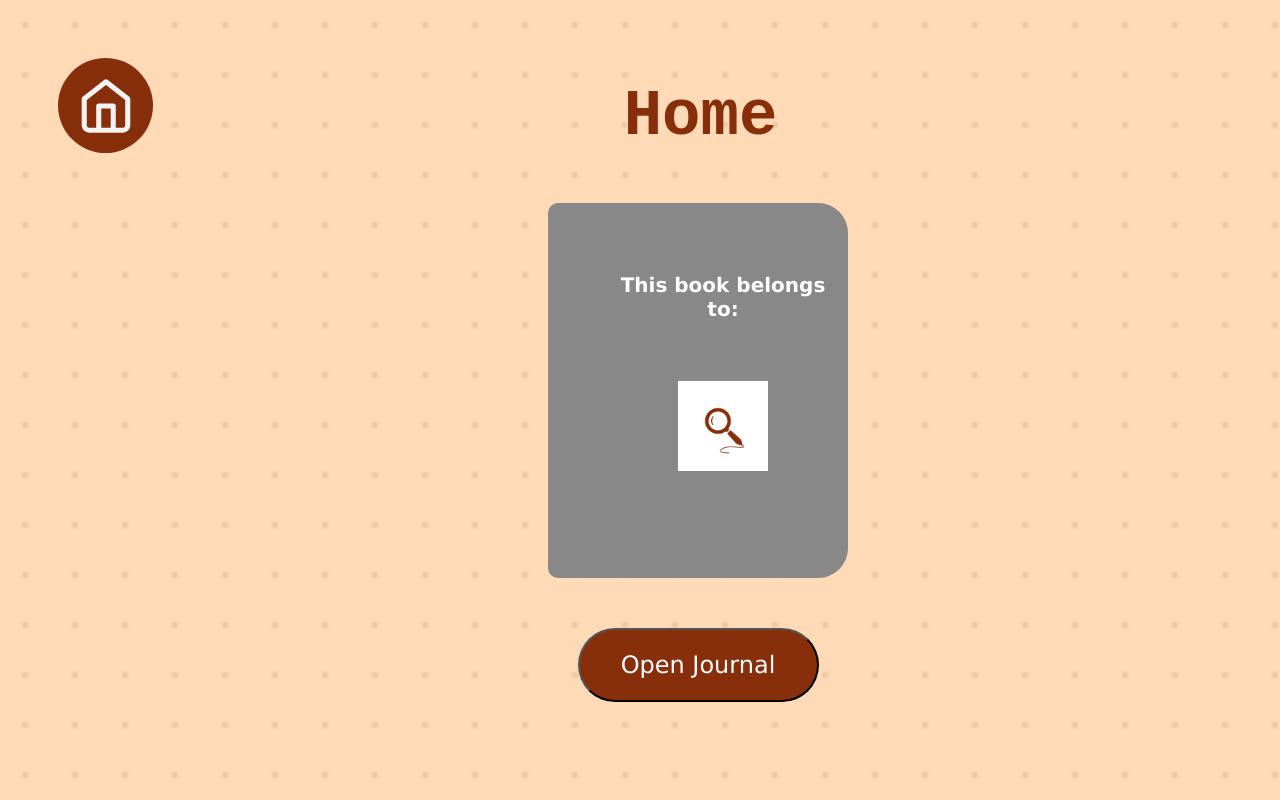
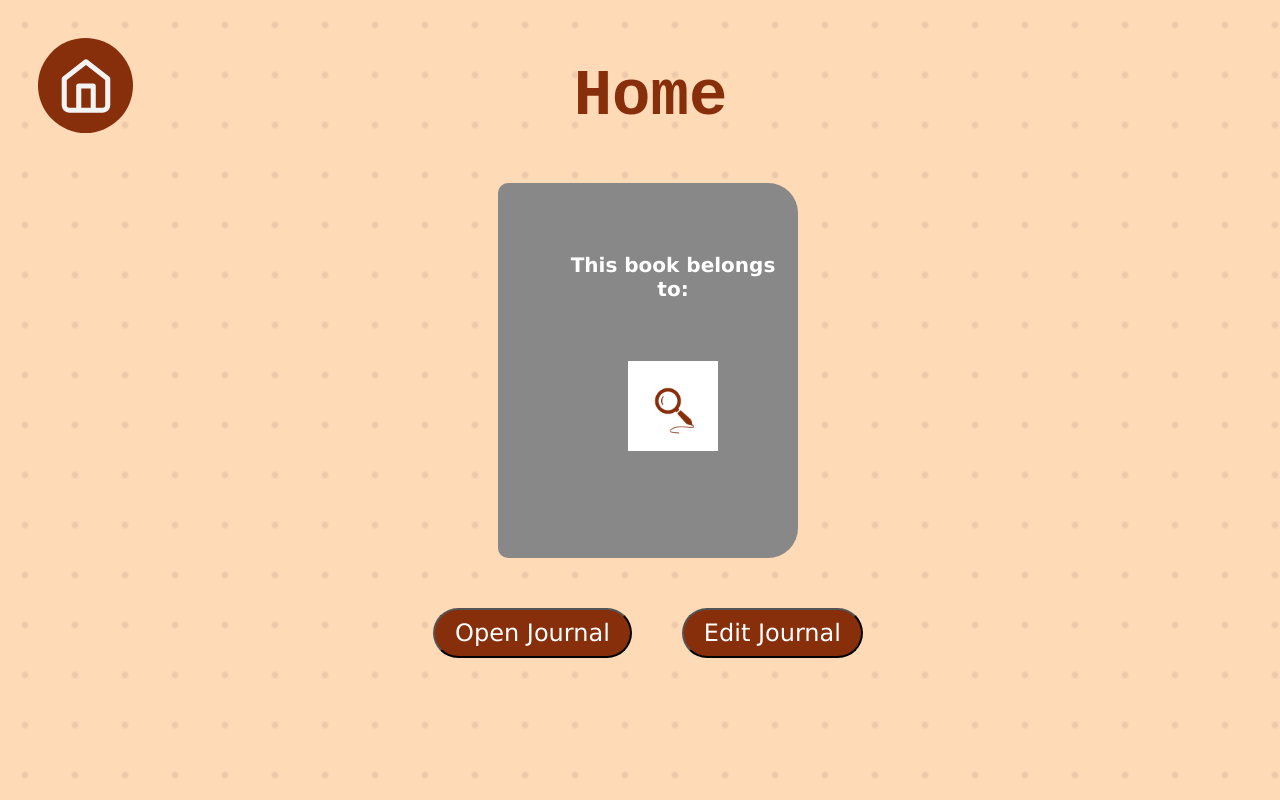
Before and after one commit to IrisDonVolt/clear-plan, a Django app: template templates/userhome.html in a window 1280 px wide; the page is wider, and only the part inside the window is pictured. Run offline with Django 5.2, Linux system fonts and the light colour scheme; the template is opened without the code that fills it: most values are stand-ins (such as "Sample title", 1, 10 or a date in 2020); parts of the project's set-up code (start-up, migrations or seed data) failed here and were passed over.

Commit message:
EditJournal db page-syncing done

```diff
--- a/ClearPlanApp/models.py
+++ b/ClearPlanApp/models.py
@@ -10,7 +10,7 @@ class Users(models.Model):
     created_at = models.DateTimeField(default=datetime.now, blank=True)
 
 class Journal(models.Model):
-    user_name = models.OneToOneField(Users, on_delete=models.CASCADE)
+    user_name = models.CharField(max_length=None, primary_key=True, default="no_user")
     bookcolor = models.CharField(max_length=None)
     bindercolor = models.CharField(max_length=None)
     coverimage = models.ImageField()
--- a/static/editjournal.css
+++ b/static/editjournal.css
@@ -180,7 +180,6 @@ hr {
 #binder {
     width: 50px;
     height: 450px;
-    background-color: var(--accent-color);
     border-radius: 10px 0px 0px 10px;
 }
 
@@ -190,7 +189,6 @@ hr {
     flex-direction: column;
     justify-content: flex-start;
     align-items: center;
-    background-color: var(--app-blue);
     width: 300px;
     height: 450px;
     border-radius: 0 30px 30px 0;
--- a/static/editjournal.js
+++ b/static/editjournal.js
@@ -10,7 +10,7 @@ function changeBinderColor(button) {
     binder_div.style.backgroundColor = color;
 }
 
-function saveInfo() {
-    var book_color = document.getElementById('book');
-    var binder_color = document.getElementById('binder');
+function loadInfo() {
+    // get the colors of the book and binder and auto select buttons
+    // as per the button
 }
--- a/static/userhome.css
+++ b/static/userhome.css
@@ -12,12 +12,13 @@ body {
         #00000013 2px,
         transparent 4.5px
     );
+    box-sizing: border-box;
     background-size: 50px 50px;
     display: flex;
     flex-direction: column;
     justify-content: flex-start;
     align-items: center;
-    padding: 50px;
+    padding: 30px;
     height: 100%;
     width: 100%;
     gap: 0px;
@@ -53,6 +54,15 @@ body {
     font-size: 20px;
     color: white;
     text-align: center;
+}
+
+.button-holder {
+    display: flex;
+    flex-direction: row;
+    width: fit-content;
+    height: fit-content;
+    padding: 0px;
+    gap: 50px;
 }
 
 #book-preview {
--- a/templates/editjournal.html
+++ b/templates/editjournal.html
@@ -11,7 +11,7 @@
         <script src = {% static "editjournal.js" %} defer></script>
     </head>
 
-    <body>
+    <body onload="loadInfo()">
         <!-- header on top of the page -->
         <div class="header">
             <!-- home label -->
@@ -80,8 +80,8 @@
 
             <!-- book preview -->
             <div id="book-preview">
-                <div id="binder"></div>
-                <div id="book">
+                <div id="binder" style="background-color: {{binder_color}};"></div>
+                <div id="book" style="background-color: {{book_color}};">
                     <div class="book-text" id="display-text-on-book">This book belongs to:</div>
                     <div class="book-text" id="display-username-on-book">Username</div>
                     <div id="image-placeholder">
--- a/templates/userhome.html
+++ b/templates/userhome.html
@@ -37,7 +37,10 @@
                 </div>
             </div>
 
-            <button class="main-button">Open Journal</button>
+            <div class="button-holder">
+                <button class="smaller-button">Open Journal</button>
+                <button class="smaller-button" onclick="location.href = 'editjournal'">Edit Journal</button>
+            </div>
         </div>
 
 
```
Also changed, not shown: ClearPlanApp/views.py (+26 -7 lines), db.sqlite3.
